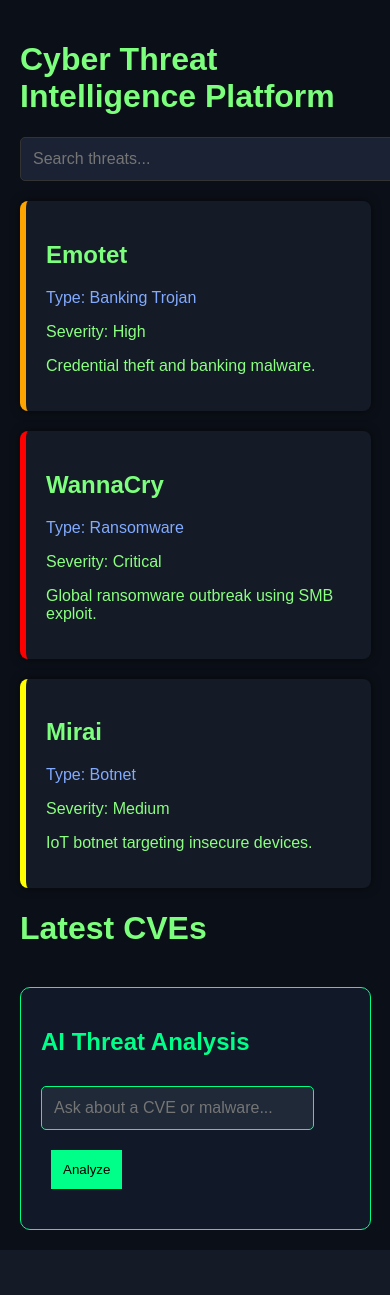
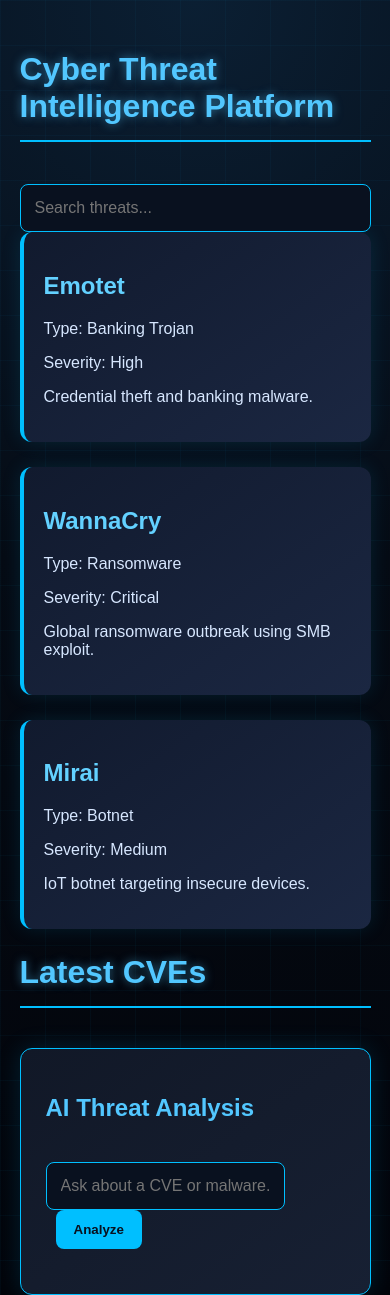
Before and after one commit to TheBoochy/Cyberportal, a Flask app: page / in a window 390 px wide. Before the commit the page ends 1250 px from the top, so only its background shows below. Run offline with Flask 3, Linux system fonts and the light colour scheme; data comes from the database, SQL or seed files in the repository; data that the repository does not hold is empty.

Commit message:
Fix AI loading spinner and improve UI responsiveness

```diff
--- a/templates/index.html
+++ b/templates/index.html
@@ -3,101 +3,137 @@
 <head>
     <title>Cyber Threat Intelligence Platform</title>
 
+
 <style>
+html, body {
+    background: #050b14 !important;
+    color: #d7e7ff !important;
+    font-family: Arial, sans-serif;
+    margin: 0;
+    padding: 0;
+    min-height: 100%;
+}
+
+body {
+    background:
+        linear-gradient(rgba(0,191,255,0.035) 1px, transparent 1px),
+        linear-gradient(90deg, rgba(0,191,255,0.035) 1px, transparent 1px),
+        radial-gradient(circle at top, #0b1f33 0%, #050b14 45%, #02040a 100%) !important;
+    background-size: 45px 45px, 45px 45px, cover !important;
+}
+
+.container {
+    width: 90%;
+    margin: auto;
+    padding-top: 30px;
+}
+
+h1 {
+    color: #52c7ff;
+    border-bottom: 2px solid #00bfff;
+    padding-bottom: 15px;
+    text-shadow: 0 0 10px rgba(82,199,255,0.5);
+}
+
+input {
+    width: 100%;
+    padding: 14px;
+    margin-top: 20px;
+    background: #09111f;
+    color: white;
+    border: 1px solid #00bfff;
+    border-radius: 8px;
+    font-size: 16px;
+    box-sizing: border-box;
+}
+
+input:focus {
+    outline: none;
+    box-shadow: 0 0 12px #00bfff;
+}
+
+.card {
+    background: linear-gradient(145deg, #111a2e, #1b2742);
+    border-left: 4px solid #00bfff;
+    border-radius: 12px;
+    padding: 20px;
+    margin-bottom: 25px;
+    box-shadow: 0 0 20px rgba(0,191,255,0.12);
+}
+
+.card h2 {
+    color: #63d1ff;
+}
 
 .ai-box {
     margin-top: 40px;
-    padding: 20px;
-    border: 1px solid #00ff88;
-    border-radius: 10px;
-    background-color: #111827;
+    padding: 25px;
+    border: 1px solid #00bfff;
+    border-radius: 12px;
+    background: linear-gradient(145deg, #111827, #172033);
+    box-shadow: 0 0 25px rgba(0,191,255,0.15);
 }
 
 .ai-box h2 {
-    color: #00ff88;
+    color: #52c7ff;
 }
 
 .ai-box input {
     width: 80%;
-    padding: 12px;
-    margin-top: 10px;
-    background: #1f2937;
-    color: white;
-    border: 1px solid #00ff88;
 }
 
 .ai-box button {
-    padding: 12px;
-    background: #00ff88;
+    padding: 12px 18px;
+    background: #00bfff;
+    color: #08111f;
     border: none;
+    border-radius: 8px;
     cursor: pointer;
     margin-left: 10px;
+    font-weight: bold;
+}
+
+.ai-box button:hover {
+    background: #52c7ff;
+    box-shadow: 0 0 12px #52c7ff;
 }
 
 #aiResponse {
     margin-top: 20px;
     color: #ffffff;
+    line-height: 1.6;
     white-space: pre-wrap;
 }
 
-        body {
-            background-color: #0b0f17;
-            color: #8aff80;
-            font-family: Arial, sans-serif;
-            margin: 0;
-            padding: 0;
-        }
+.loading {
+    display: flex;
+    align-items: center;
+    gap: 15px;
+    color: #52c7ff;
+    margin-top: 20px;
+    font-size: 18px;
+}
 
-        h1, h2 {
-            color: #7CFF7C;
-        }
+.spinner {
+    width: 22px;
+    height: 22px;
+    border: 3px solid rgba(82,199,255,0.2);
+    border-top: 3px solid #52c7ff;
+    border-radius: 50%;
+    animation: spin 1s linear infinite;
+}
 
-        .container {
-            width: 90%;
-            margin: auto;
-            padding: 20px;
-        }
+@keyframes spin {
+    0% {
+        transform: rotate(0deg);
+    }
 
-        .card {
-            background: #141a26;
-            border-left: 6px solid #7CFF7C;
-            margin-bottom: 20px;
-            padding: 20px;
-            border-radius: 8px;
-            box-shadow: 0px 0px 10px rgba(0,0,0,0.5);
-        }
+    100% {
+        transform: rotate(360deg);
+    }
+}
 
-        .critical {
-            border-left-color: red;
-        }
-
-        .high {
-            border-left-color: orange;
-        }
-
-        .medium {
-            border-left-color: yellow;
-        }
-
-        .low {
-            border-left-color: green;
-        }
-
-        input {
-            width: 100%;
-            padding: 12px;
-            margin-bottom: 20px;
-            background: #1b2233;
-            border: 1px solid #333;
-            color: white;
-            border-radius: 5px;
-            font-size: 16px;
-        }
-
-        .type {
-            color: #82aaff;
-        }
-    </style>
+</style>
 </head>
 <body>
 
@@ -230,6 +266,13 @@ async function askAI() {
 
     const prompt = document.getElementById("aiPrompt").value;
 
+    document.getElementById("aiResponse").innerHTML = `
+        <div class="loading">
+            <div class="spinner"></div>
+            <p>Analyzing threat intelligence...</p>
+        </div>
+    `;
+
     const response = await fetch("/api/ai", {
         method: "POST",
         headers: {
```
